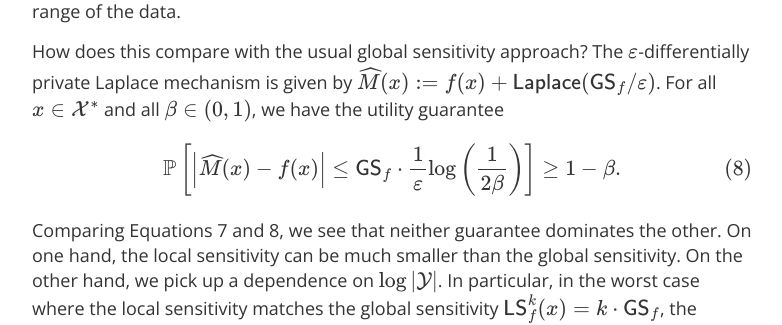
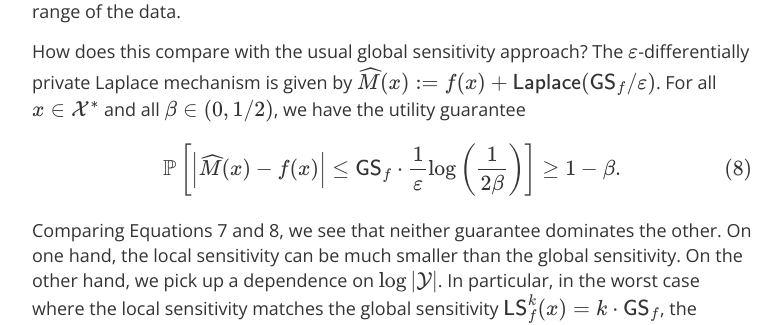
Before and after one commit to differentialprivacy/differentialprivacy, a Jekyll site: the page built from _posts/2023-09-05-inverse-sensitivity.md, in a window 1280 px wide and 900 px high, scrolled down 5043 px. Shown: the part 167-492 px from the top of the window, without its empty margins (248-1030 px from the left). Built offline with Jekyll 4.4.1, drawn with Linux system fonts in a browser that asks for light colours; comment, search, counter and statistics services are not loaded.

Commit message:
update post

```diff
--- a/_posts/2023-09-05-inverse-sensitivity.md
+++ b/_posts/2023-09-05-inverse-sensitivity.md
@@ -100,7 +100,7 @@ We can tie this back to our concrete example of the median. Per Equation 3, \\\[
 Thus the error guarantee of Theorem 4 for the median would scale with the spread of the data. E.g., if \\\(k=\tfrac{n+1}{4}\\\), then  \\\(\\mathsf{LS}^k\_{\\mathrm{median}}(x\_1, \\cdots, x\_n)\\\) is at most the interquartile range of the data.
 
 How does this compare with the usual global sensitivity approach?
-The \\\(\\varepsilon\\\)-differentially private Laplace mechanism is given by \\\(\\widehat{M}(x):=f(x)+\mathsf{Laplace}(\\mathsf{GS}\_f/\varepsilon)\\\). For all \\\(x \\in \\mathcal{X}^\*\\\) and all \\\(\\beta\\in(0,1)\\\), we have the utility guarantee \\\[\\mathbb{P}\\left\[\\left\|\\widehat{M}(x)-f(x)\\right\| \\le \\mathsf{GS}\_f \\cdot \\frac1\\varepsilon \\log\\left\(\\frac{1}{2\\beta}\\right\) \\right\] \ge 1-\beta.\\tag{8}\\\]
+The \\\(\\varepsilon\\\)-differentially private Laplace mechanism is given by \\\(\\widehat{M}(x):=f(x)+\mathsf{Laplace}(\\mathsf{GS}\_f/\varepsilon)\\\). For all \\\(x \\in \\mathcal{X}^\*\\\) and all \\\(\\beta\\in(0,1/2)\\\), we have the utility guarantee \\\[\\mathbb{P}\\left\[\\left\|\\widehat{M}(x)-f(x)\\right\| \\le \\mathsf{GS}\_f \\cdot \\frac1\\varepsilon \\log\\left\(\\frac{1}{2\\beta}\\right\) \\right\] \ge 1-\beta.\\tag{8}\\\]
 Comparing Equations 7 and 8, we see that neither guarantee dominates the other. On one hand, the local sensitivity can be much smaller than the global sensitivity. On the other hand, we pick up a dependence on \\\(\\log\|\\mathcal{Y}\|\\\). In particular, in the worst case where the local sensitivity matches the global sensitivity \\\(\\mathsf{LS}\_f^k\(x\)=k\\cdot\\mathsf{GS}\_f\\\), the inverse sensitivity mechanism is worse by a factor of \\\[\\frac{\\mathsf{LS}\_f^k(x)}{\\mathsf{GS}\_f \\cdot \\frac1\\varepsilon \\log\\left\(\\frac{1}{2\\beta}\\right\)} = \\frac{2 \\log(2\|\\mathcal{Y}\|)}{\log(1/2\beta)}+2.\tag{9}\\\]
 Hence the inverse sensitivity mechanism is most useful in situations where the local sensitivity is significantly smaller than the global sensitivity.
 
```
